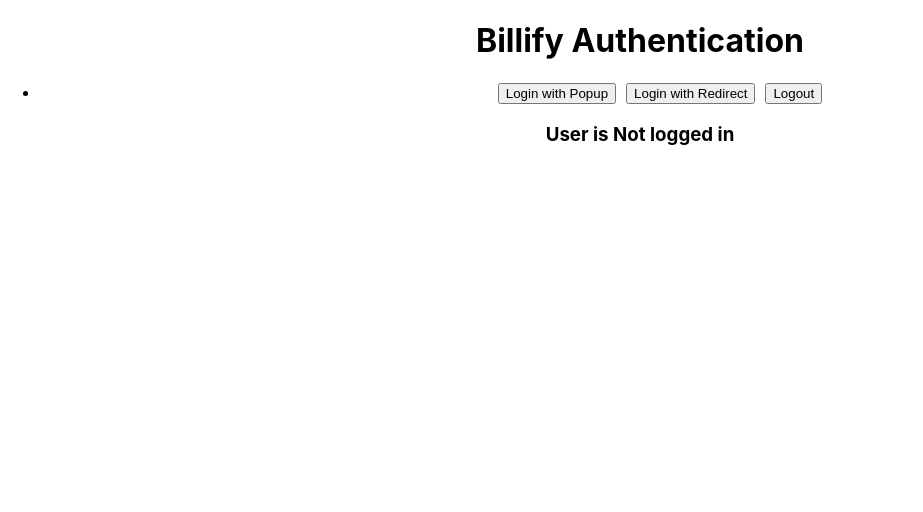
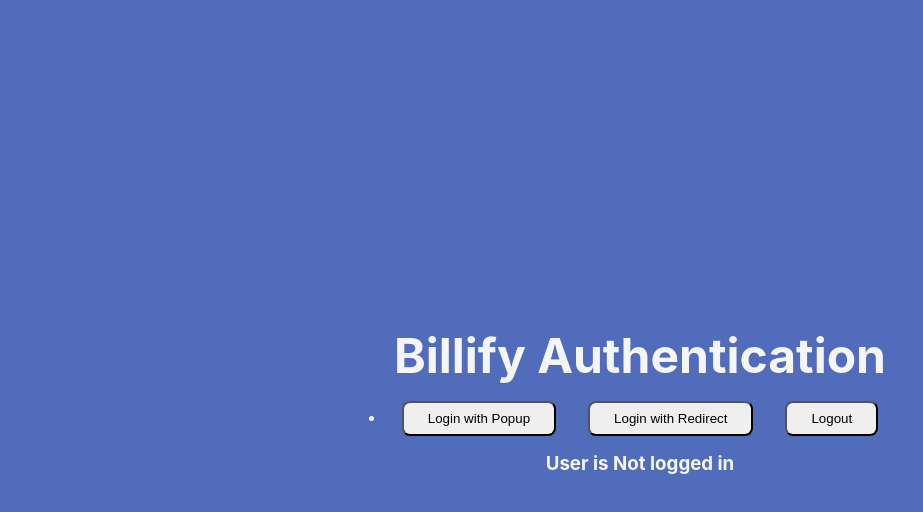
Before and after one commit to oashitta/invoicify-Frontend, a React (Create React App) app: page / in a window 1280 px wide. Shown: the top 512 px of the page, without its empty margins (0-923 px from the left). Built offline with nearby package versions, Linux system fonts and the light colour scheme; no server answers.

Commit message:
added homepage component

```diff
--- a/src/App.js
+++ b/src/App.js
@@ -1,25 +1,11 @@
-import { useAuth0 } from '@auth0/auth0-react';
+import Homepage from './components/Homepage';
 
 function App() {
 
-  const { loginWithPopup, loginWithRedirect, logout, user, isAuthenticated } = useAuth0();
-
   return (
-    <div style={{textAlign: "center"}}>
-    <h1>Billify Authentication</h1>
-    <ul>
-      <li style={{ textAlign: "center"}}>
-        <button onClick={loginWithPopup} style={{marginRight: '10px'}}>Login with Popup</button>
-        <button onClick={loginWithRedirect} style={{marginRight: '10px'}}>Login with Redirect</button>
-        <button onClick={logout}>Logout</button>
-
-      </li>
-    </ul>
-
-    <h3> User is { isAuthenticated ? "Logged in" : " Not logged in"}</h3>
-    { isAuthenticated && (<pre style={{textAlign: 'start'}}> {JSON.stringify(user, null, 2)} </pre>)}
-
-    </div>
+   <div>
+    <Homepage/>
+   </div>
   );
 }
 
--- /dev/null
+++ b/src/components/Homepage.js
@@ -0,0 +1,29 @@
+import React from 'react';
+import { useAuth0 } from '@auth0/auth0-react';
+import '../css/Homepage.css'
+
+function Homepage() {
+
+  const { loginWithPopup, loginWithRedirect, logout, user, isAuthenticated } = useAuth0();
+
+  return (
+    <div >
+    <h1>Billify Authentication</h1>
+    <ul>
+      <li >
+        <button onClick={loginWithPopup} >Login with Popup</button>
+        <button onClick={loginWithRedirect} >Login with Redirect</button>
+        <button onClick={logout}>Logout</button>
+
+      </li>
+    </ul>
+
+    <h3> User is { isAuthenticated ? "Logged in" : " Not logged in"}</h3>
+    { isAuthenticated && (<pre style={{textAlign: 'start'}}> {JSON.stringify(user, null, 2)} </pre>)}
+
+    </div>
+
+  );
+}
+
+export default Homepage;
--- /dev/null
+++ b/src/css/Homepage.css
@@ -0,0 +1,34 @@
+@import url('https://fonts.googleapis.com/css2?family=Share+Tech+Mono&display=swap');
+
+* {
+  margin: 0;
+  padding: 0;
+  box-sizing: border-box;
+}
+
+html {
+  font-family: 'Share Tech Mono', monospace;
+  font-size: 1rem;
+}
+
+body {
+  min-height: 100vh;
+  background-color: #526cbc;
+  color: whitesmoke;
+  display: grid;
+  place-content: center;
+  padding: 1rem;
+}
+
+div {
+  text-align: center;
+}
+h1 {
+  font-size: 3rem;
+}
+
+button {
+  padding: 8px 24px;
+  margin: 16px;
+  border-radius: 8px;
+}
```
Also changed, not shown: src/components/Public.js (deleted).
